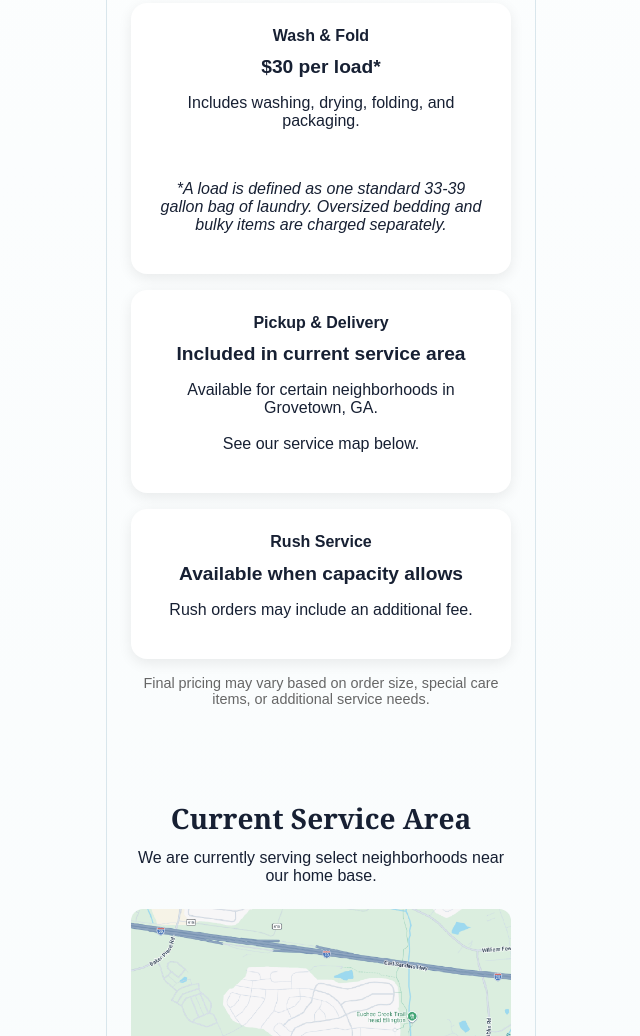
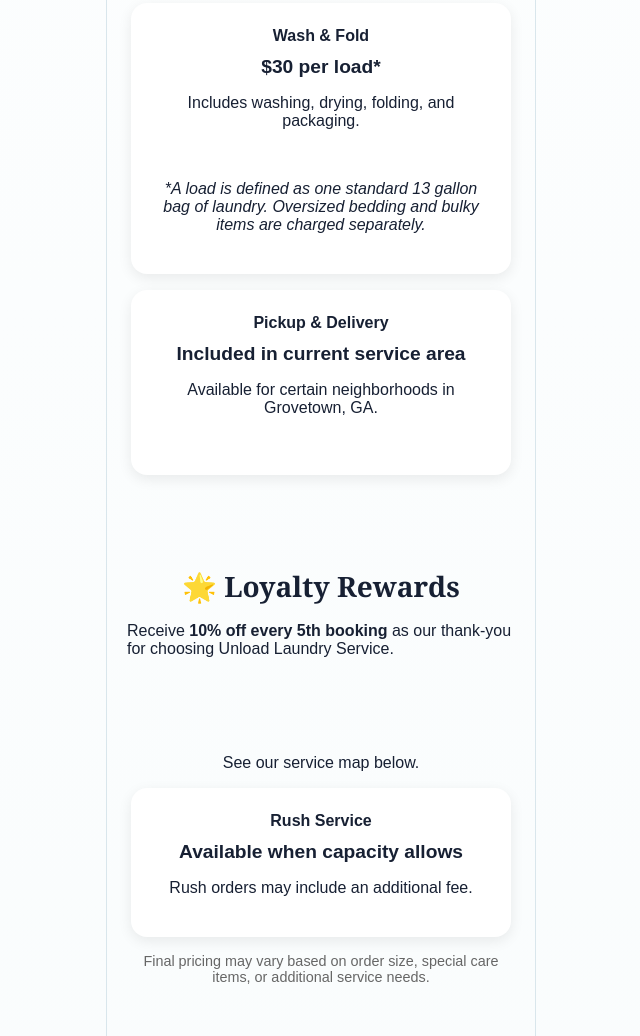
Before and after one commit to unloadlaundryservices-design/unload-laundry-service, a plain HTML site: page index.html in a window 1280 px wide. Shown: the part 2064-3100 px from the top of the page, without its empty margins (319-959 px from the left). Drawn offline with Linux system fonts and the light colour scheme.

Commit message:
Update index.html

```diff
--- a/index.html
+++ b/index.html
@@ -83,13 +83,26 @@
         <p class="price">$30 per load*</p>
         <p>Includes washing, drying, folding, and packaging.</p>
 		<br>
-<p><i>*A load is defined as one standard 33-39 gallon bag of laundry. Oversized bedding and bulky items are charged separately.</i></p>
+<p><i>*A load is defined as one standard 13 gallon bag of laundry. Oversized bedding and bulky items are charged separately.</i></p>
     </div>
 
     <div class="pricing-card">
         <h3>Pickup & Delivery</h3>
         <p class="price">Included in current service area</p>
         <p>Available for certain neighborhoods in Grovetown, GA.<br><br>
+
+</section>
+
+<section class="feature-card loyalty-card section-padding">
+    <h2>🌟 Loyalty Rewards</h2>
+
+    <p>
+        Receive <strong>10% off every 5th booking</strong>
+        as our thank-you for choosing Unload Laundry Service.
+    </p>
+</section>
+
+<section class="service-area" id="service-area">
 
 See our service map below.</p>
     </div>
```
